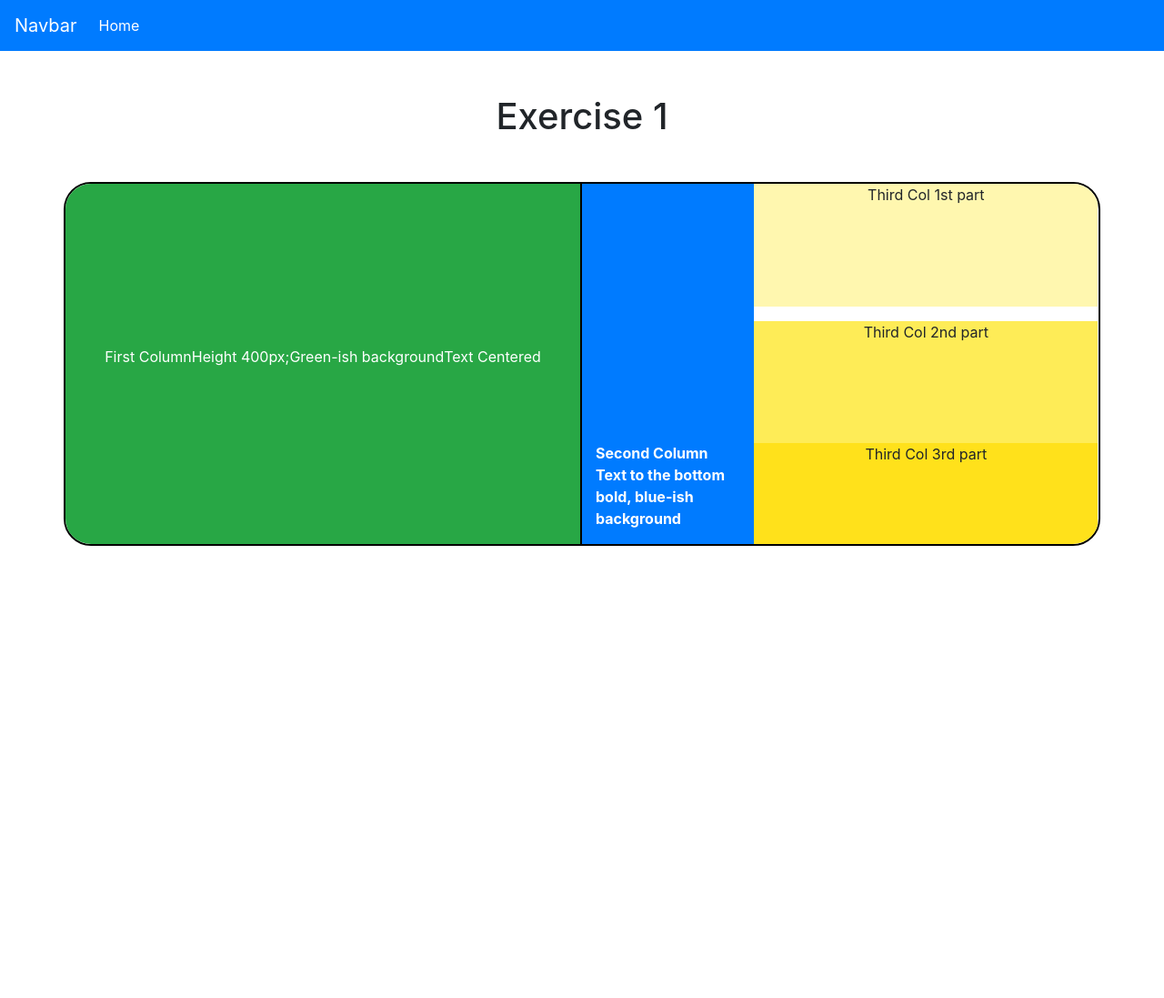
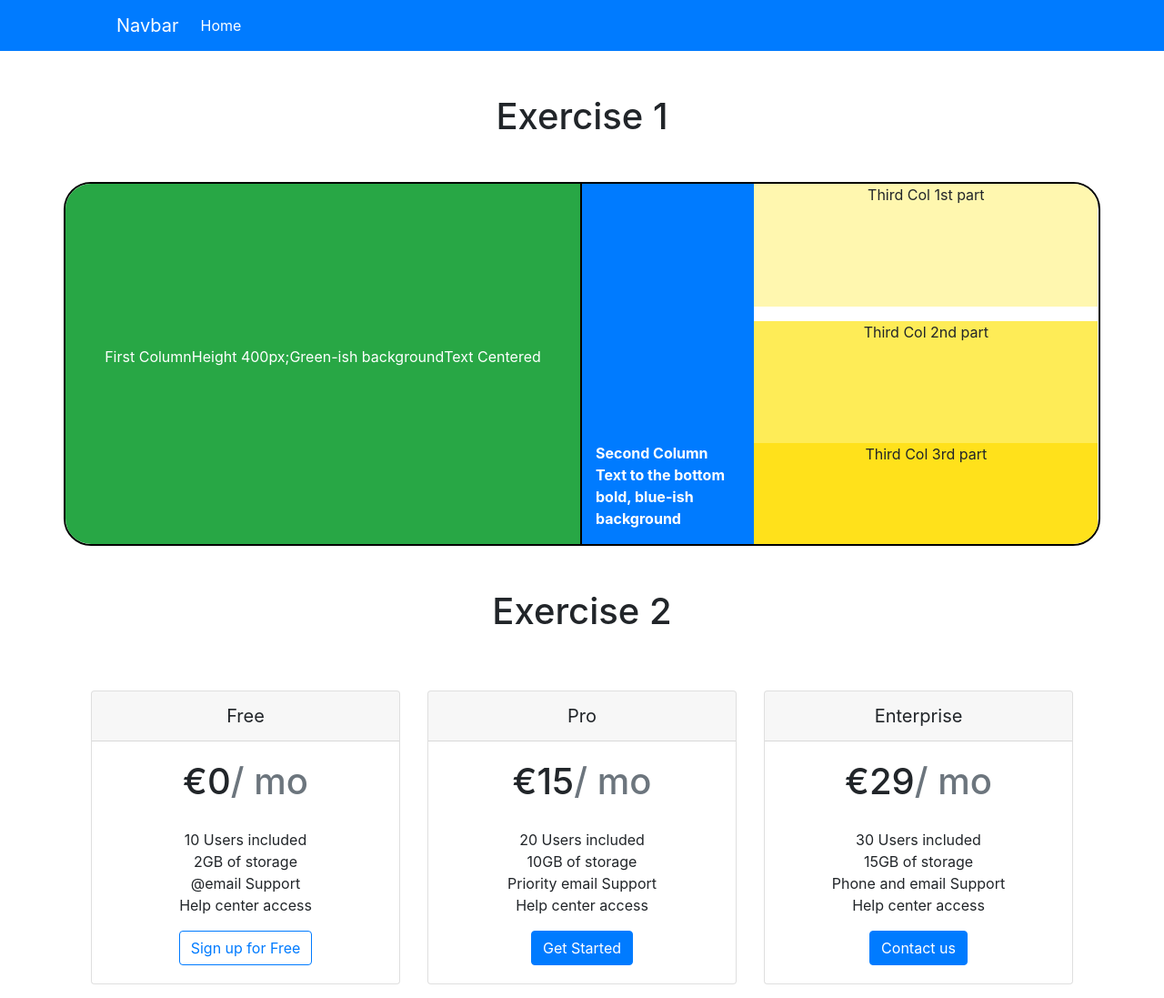
Before and after one commit to DonAzi/m2-d8N, a plain HTML site: page index.html in a window 1280 px wide. Shown: the whole page at 91% size. Before the commit the page ends 800 px from the top, so only its background shows below. Drawn offline with nearby package versions, Linux system fonts and the light colour scheme.

Commit message:
Update index.html

```diff
--- a/index.html
+++ b/index.html
@@ -16,6 +16,9 @@
       crossorigin="anonymous"
     />
     <style>
+      .navbar {
+        padding-left: 10%;
+      }
       .row {
         border: 2px solid black;
         border-radius: 30px;
@@ -51,6 +54,36 @@
       }
       .third-col:nth-child(3) {
         background-color: #ffe11b !important;
+      }
+      #second-ex {
+        display: flex;
+        justify-content: center;
+      }
+
+      #second-ex .card {
+        margin: 15px;
+        width: 36%;
+      }
+
+      #second-ex .card .card-body {
+        align-items: center;
+        justify-content: center;
+        display: flex;
+        flex-direction: column;
+      }
+      h5 {
+        font-size: 40px;
+      }
+      .card-title {
+        display: flex;
+      }
+      .card-text {
+        text-align: center;
+      }
+
+      .card-header {
+        font-size: 20px;
+        text-align: center;
       }
     </style>
     <title>M2-D8!</title>
@@ -94,6 +127,58 @@
           <div class="third-col bg-warning"><p>Third Col 3rd part</p></div>
         </div>
       </div>
+
+      <h1 class="text-center">Exercise 2</h1>
+    </div>
+    <div id="second-ex" class="container">
+      <div class="card">
+        <div class="card-header">Free</div>
+        <div class="card-body">
+          <h5 class="card-title">
+            <p class="price">€0</p>
+            <p class="text-muted d-inline">/ mo</p>
+          </h5>
+          <p class="card-text">
+            10 Users included <br />
+            2GB of storage <br />@email Support <br />
+            Help center access
+          </p>
+          <a href="#" class="btn btn-outline-primary">Sign up for Free</a>
+        </div>
+      </div>
+
+      <div class="card">
+        <div class="card-header">Pro</div>
+        <div class="card-body">
+          <h5 class="card-title">
+            <p class="price">€15</p>
+            <p class="text-muted d-inline">/ mo</p>
+          </h5>
+          <p class="card-text">
+            20 Users included <br />
+            10GB of storage <br />
+            Priority email Support <br />
+            Help center access
+          </p>
+          <a href="#" class="btn btn-primary">Get Started</a>
+        </div>
+      </div>
+
+      <div class="card">
+        <div class="card-header">Enterprise</div>
+        <div class="card-body">
+          <h5 class="card-title">
+            <p class="price">€29</p>
+            <p class="text-muted d-inline">/ mo</p>
+          </h5>
+          <p class="card-text">
+            30 Users included <br />
+            15GB of storage <br />Phone and email Support <br />
+            Help center access
+          </p>
+          <a href="#" class="btn btn-primary">Contact us</a>
+        </div>
+      </div>
     </div>
     <!-- Optional JavaScript; choose one of the two! -->
 
```
